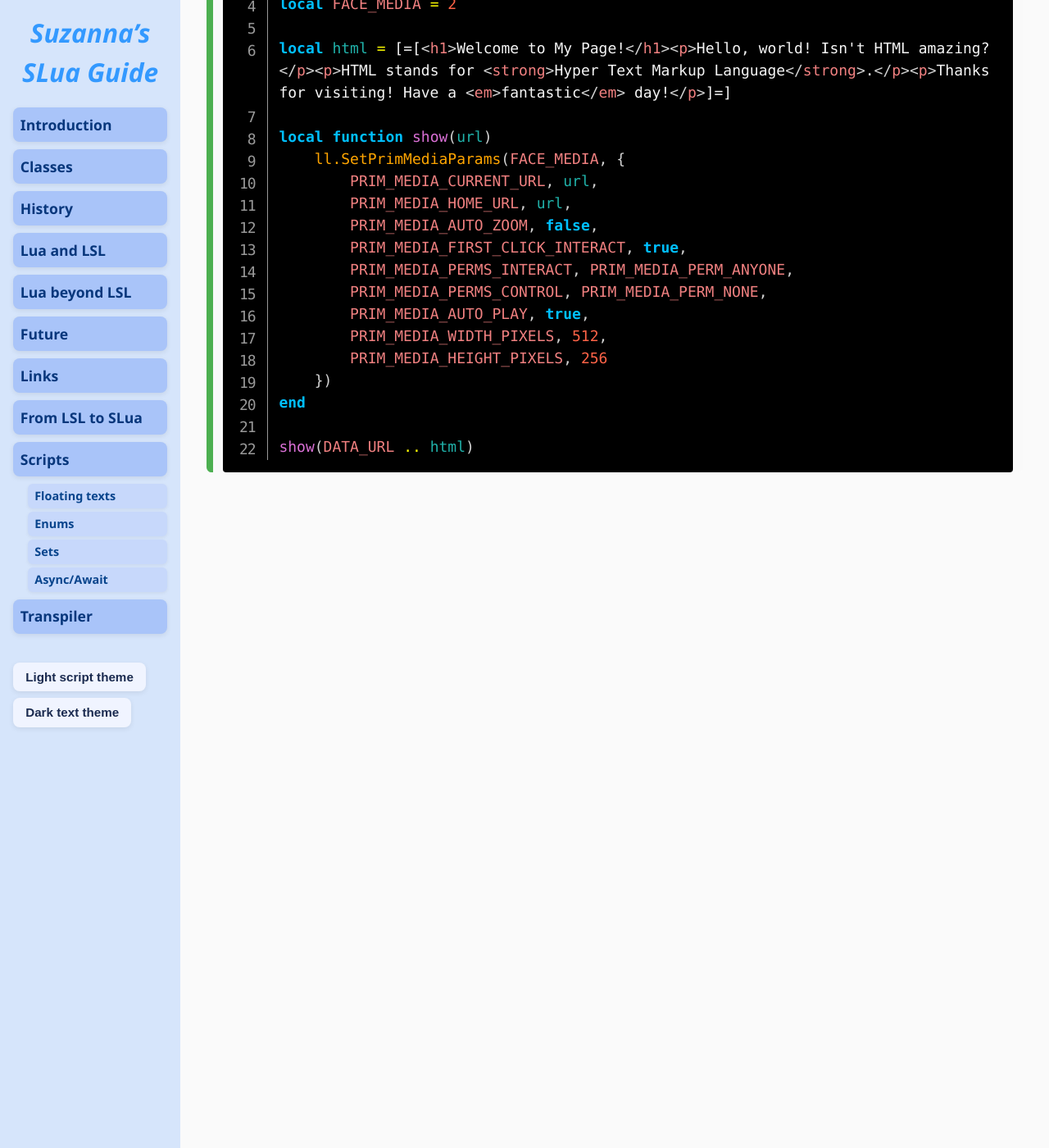
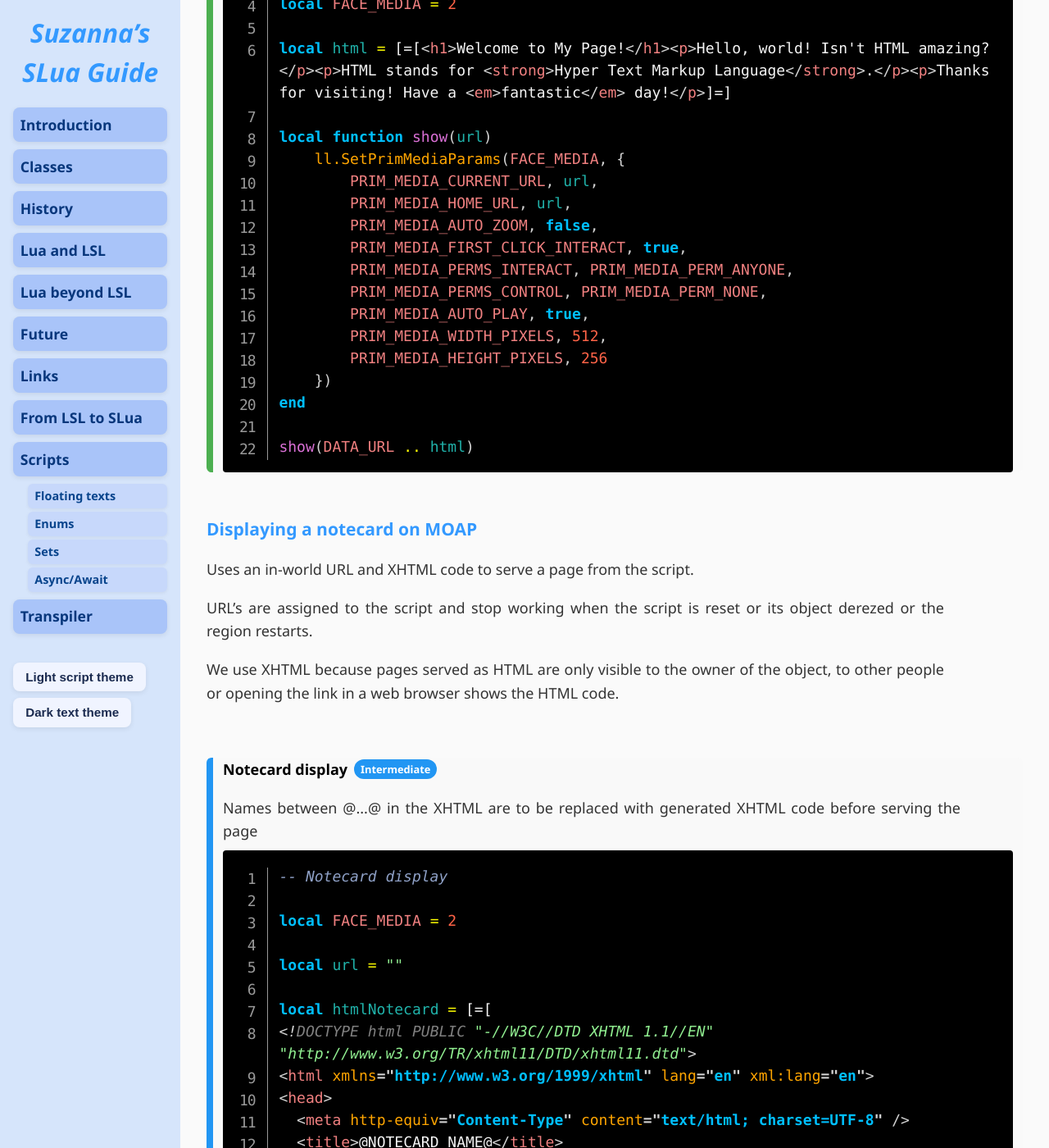
Before and after one commit to Suzanna-Linn/slua, a Jekyll site: the page built from docs/scripts-web.md, in a window 1280 px wide and 1400 px high, scrolled down 1684 px. Shown: the whole window at 82% size. Built offline with Jekyll 4.4.1, drawn with Linux system fonts in a browser that asks for light colours; nearby versions of some CDN libraries; comment, search, counter and statistics services are not loaded; some of the changed text lies outside the part shown.

Commit message:
Update scripts-web.md

```diff
--- a/docs/scripts-web.md
+++ b/docs/scripts-web.md
@@ -78,3 +78,116 @@ show(DATA_URL .. html){% endcapture %}
 
 <pre class="language-slua line-numbers"><code class="language-slua">{{ slua | escape }}</code></pre>
 </div>
+
+### Displaying a notecard on MOAP
+
+Uses an in-world URL and XHTML code to serve a page from the script.
+
+URL's are assigned to the script and stop working when the script is reset or its object derezed or the region restarts.
+
+We use XHTML because pages served as HTML are only visible to the owner of the object, to other people or opening the link in a web browser shows the HTML code.
+<div class="script-box intermediate">
+<h4>Notecard display</h4>
+<p>Names between @...@ in the XHTML are to be replaced with generated XHTML code before serving the page</p>
+{% capture slua %}-- Notecard display
+
+local FACE_MEDIA = 2
+
+local url = ""
+
+local htmlNotecard = [=[
+<!DOCTYPE html PUBLIC "-//W3C//DTD XHTML 1.1//EN" "http://www.w3.org/TR/xhtml11/DTD/xhtml11.dtd">
+<html xmlns="http://www.w3.org/1999/xhtml" lang="en" xml:lang="en">
+<head>
+  <meta http-equiv="Content-Type" content="text/html; charset=UTF-8" />
+  <title>@NOTECARD_NAME@</title>
+</head>
+<body>
+  <h1>@NOTECARD_NAME@</h1>
+  @NOTECARD_LINES@
+</body>
+</html>
+]=]
+
+local htmlNotecardLines = [=[
+  <p>@NOTECARD_LINE@</p>
+]=]
+
+local notecardName = ""
+local notecardLine = 0
+local requestLineId = NULL_KEY
+local notecard = {}
+
+local function show(url)
+    ll.SetPrimMediaParams(FACE_MEDIA, {
+        PRIM_MEDIA_CURRENT_URL, url,
+        PRIM_MEDIA_HOME_URL, url,
+        PRIM_MEDIA_AUTO_ZOOM, false,
+        PRIM_MEDIA_FIRST_CLICK_INTERACT, true,
+        PRIM_MEDIA_PERMS_INTERACT, PRIM_MEDIA_PERM_ANYONE,
+        PRIM_MEDIA_PERMS_CONTROL, PRIM_MEDIA_PERM_NONE,
+        PRIM_MEDIA_AUTO_PLAY, true
+    })
+end
+
+local function sayUrl(url)
+    ll.OwnerSay(url)
+end
+
+local function initialize()
+    notecardName = ll.GetInventoryName(INVENTORY_NOTECARD, 0)
+    if notecardName ~= "" then
+        notecard = {}
+        notecardLine = 0
+        requestLineId = ll.GetNotecardLine(notecardName, notecardLine)
+    else
+        ll.OwnerSay("No notecards in the contents")
+    end
+end
+
+function dataserver(request, data)
+    if request == requestLineId then
+        repeat
+            if data ~= EOF then
+                table.insert(notecard, ll.ReplaceSubString(htmlNotecardLines, "@NOTECARD_LINE@", data, 0))
+                notecardLine += 1
+                data = ll.GetNotecardLineSync(notecardName, notecardLine)
+                if data == NAK then
+                    requestLineId = ll.GetNotecardLine(notecardName, notecardLine)
+                end
+            end
+        until data == EOF or data == NAK
+        if data == EOF then
+            ll.RequestURL()
+        end
+    end
+end
+
+function http_request(id, method, body)
+    if method == URL_REQUEST_GRANTED then
+        url = body
+        sayUrl(url)
+        show(url)
+    elseif method == URL_REQUEST_DENIED then
+        ll.OwnerSay("Unable to get URL!")
+    elseif method == "GET" then
+        local html = ll.ReplaceSubString(htmlNotecard, "@NOTECARD_NAME@", notecardName, 0)
+        html = ll.ReplaceSubString(html, "@NOTECARD_LINES@", table.concat(notecard), 0)
+        ll.SetContentType(id, CONTENT_TYPE_XHTML)
+        ll.HTTPResponse(id, 200, html)
+    end
+end
+
+function on_rez(start_param)
+    ll.ResetScript()
+end
+
+function changed(change)
+    if bit32.btest(change, bit32.bor(CHANGED_REGION_START, CHANGED_OWNER, CHANGED_INVENTORY)) then
+        ll.ResetScript()
+    end
+end
+
+initialize(){% endcapture %}
+<pre class="language-slua line-numbers"><code class="language-slua">{{ slua | escape }}</code></pre>
+</div>
```
